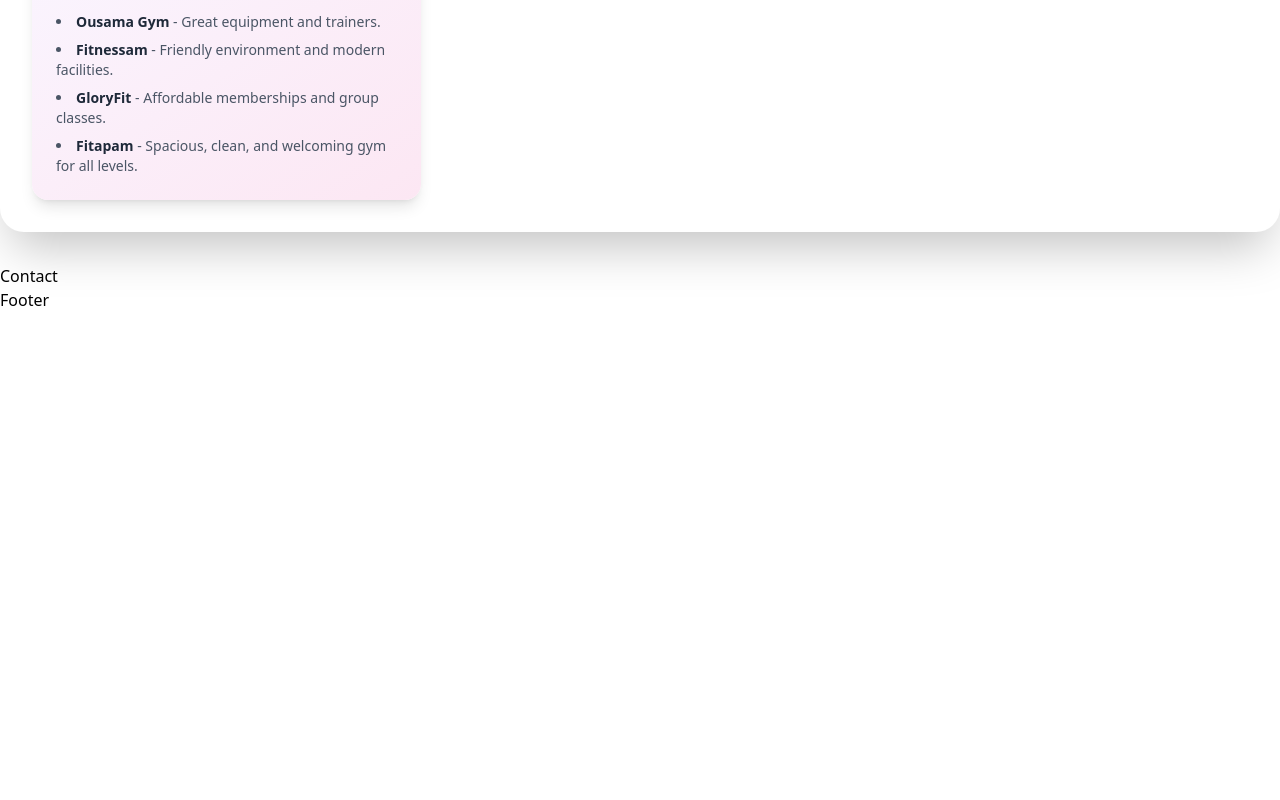
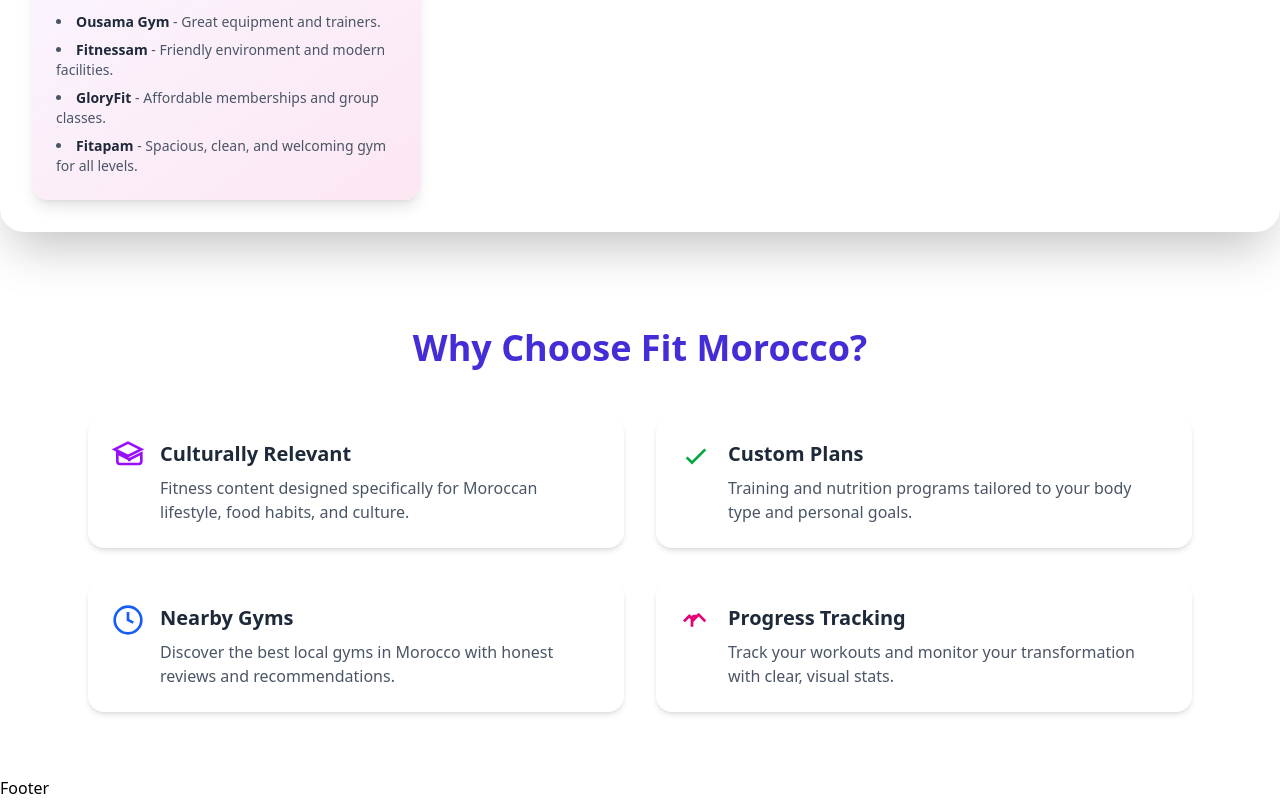
Before and after one commit to Musta2023/traini_fit, a React (Vite) app: page / in a window 1280 px wide. Shown: the part 1198-1998 px from the top of the page. Before the commit the page ends 1510 px from the top, so only its background shows below. Built offline with nearby package versions, Linux system fonts and the light colour scheme.

Commit message:
Update Hero contat

```diff
--- a/src/components/Contact.jsx
+++ b/src/components/Contact.jsx
@@ -1,9 +1,84 @@
-import React from 'react'
+import React from "react";
+import { motion } from "framer-motion"; // make sure to install: npm i framer-motion
 
-function Contact() {
+const features = [
+  {
+    id: "culture",
+    title: "Culturally Relevant",
+    description:
+      "Fitness content designed specifically for Moroccan lifestyle, food habits, and culture.",
+    icon: (
+      <svg className="w-8 h-8 text-purple-600" fill="none" stroke="currentColor" strokeWidth={2} viewBox="0 0 24 24">
+        <path d="M12 2L2 7l10 5 10-5-10-5zm0 13l10-5v6a2 2 0 01-2 2H6a2 2 0 01-2-2v-6l10 5z" />
+      </svg>
+    ),
+  },
+  {
+    id: "plans",
+    title: "Custom Plans",
+    description:
+      "Training and nutrition programs tailored to your body type and personal goals.",
+    icon: (
+      <svg className="w-8 h-8 text-green-600" fill="none" stroke="currentColor" strokeWidth={2} viewBox="0 0 24 24">
+        <path d="M5 13l4 4L19 7" />
+      </svg>
+    ),
+  },
+  {
+    id: "gyms",
+    title: "Nearby Gyms",
+    description:
+      "Discover the best local gyms in Morocco with honest reviews and recommendations.",
+    icon: (
+      <svg className="w-8 h-8 text-blue-600" fill="none" stroke="currentColor" strokeWidth={2} viewBox="0 0 24 24">
+        <circle cx="12" cy="12" r="10" />
+        <path d="M12 6v6l4 2" />
+      </svg>
+    ),
+  },
+  {
+    id: "progress",
+    title: "Progress Tracking",
+    description:
+      "Track your workouts and monitor your transformation with clear, visual stats.",
+    icon: (
+      <svg className="w-8 h-8 text-pink-600" fill="none" stroke="currentColor" strokeWidth={2} viewBox="0 0 24 24">
+        <path d="M9 17v-6a2 2 0 012-2h2" />
+        <path d="M3 13l4-4 3 3 4-4 5 5" />
+      </svg>
+    ),
+  },
+];
+
+function Feature({ title, description, icon }) {
   return (
-    <div>Contact</div>
-  )
+    <motion.div
+      className="flex items-start p-6 bg-white rounded-2xl shadow-md hover:shadow-2xl transition-shadow duration-300"
+      initial={{ opacity: 0, y: 30 }}
+      whileInView={{ opacity: 1, y: 0 }}
+      viewport={{ once: true }}
+      whileHover={{ scale: 1.03 }}
+    >
+      <div className="mr-4">{icon}</div>
+      <div>
+        <h3 className="text-xl font-bold mb-2 text-gray-800">{title}</h3>
+        <p className="text-gray-600">{description}</p>
+      </div>
+    </motion.div>
+  );
 }
 
-export default Contact
+export default function Contact() {
+  return (
+    <section className="py-16 px-6 max-w-6xl mx-auto" aria-labelledby="features-title">
+      <h2 id="features-title" className="text-4xl font-extrabold text-center text-indigo-700 mb-12">
+        Why Choose Fit Morocco?
+      </h2>
+      <div className="grid grid-cols-1 md:grid-cols-2 gap-8">
+        {features.map((f) => (
+          <Feature key={f.id} title={f.title} description={f.description} icon={f.icon} />
+        ))}
+      </div>
+    </section>
+  );
+}
```
